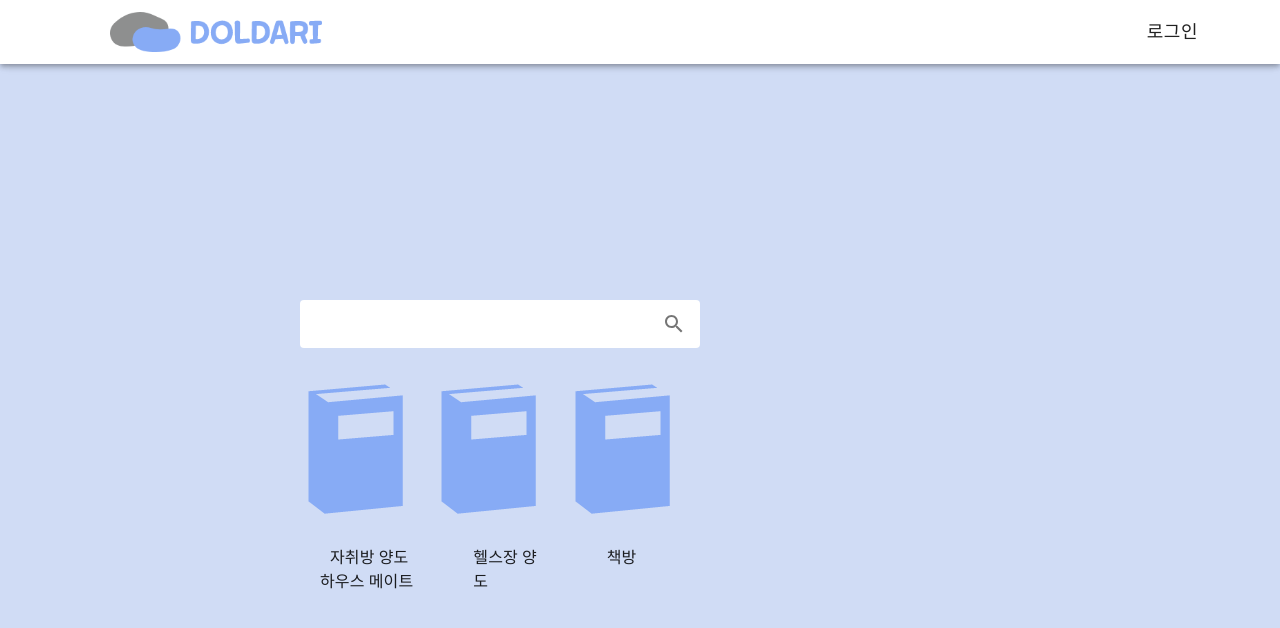
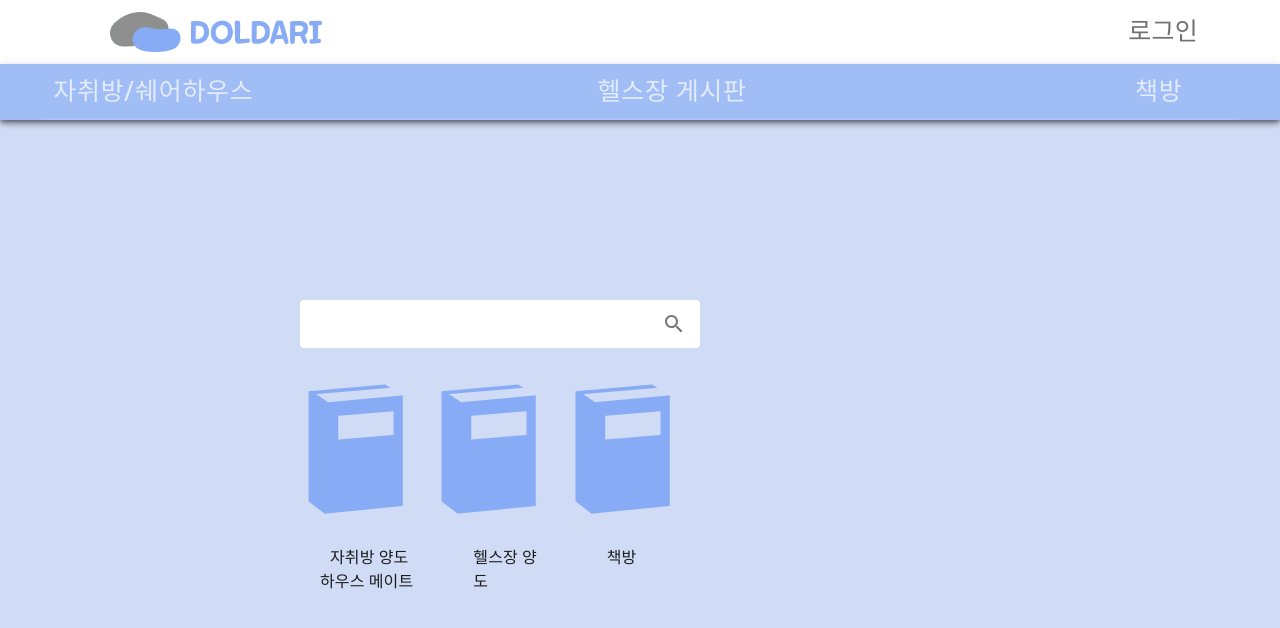
Before and after one commit to DOLDARIofficial/doldari, a React (Create React App) app in the folder client/web/: page / in a window 1280 px wide. Shown: the top 628 px of the page. Built offline with nearby package versions, Linux system fonts and the light colour scheme; what axios-hooks would draw is missing.

Commit message:
appbar 수정

```diff
--- a/client/web/package.json
+++ b/client/web/package.json
@@ -19,6 +19,7 @@
 		"react-moment": "1.0.0",
 		"react-router-dom": "^5.2.0",
 		"react-scripts": "4.0.0",
+		"react-wordcloud": "1.2.7",
 		"semantic-ui-react": "2.0.1",
 		"typescript": "4.0.5",
 		"web-vitals": "^0.2.4"
--- a/client/web/src/App.tsx
+++ b/client/web/src/App.tsx
@@ -4,7 +4,7 @@ import CssBaseline from '@material-ui/core/CssBaseline';
 // pages
 import { makeStyles, createMuiTheme, ThemeProvider } from '@material-ui/core';
 import {
-  BrowserRouter, Route, Switch,
+  BrowserRouter, Route, Switch, withRouter,
 } from 'react-router-dom';
 import Roompage from './pages/rooms/Roompage';
 import Mainpage from './pages/main/Mainpage';
@@ -51,6 +51,7 @@ const theme = createMuiTheme({
 
 function App(): JSX.Element {
   const classes = useStyles();
+
   return (
     <ThemeProvider theme={theme}>
       <div className={classes.content}>
@@ -76,4 +77,4 @@ function App(): JSX.Element {
   );
 }
 
-export default App;
+export default withRouter(App);
--- a/client/web/src/index.tsx
+++ b/client/web/src/index.tsx
@@ -5,7 +5,7 @@ import { createBrowserHistory } from 'history';
 import { Router, Route } from 'react-router-dom';
 import { configure } from 'axios-hooks';
 import App from './App';
-import axios from './utils/axios';
+import axios from './util/axios';
 
 const history: any = createBrowserHistory();
 configure({ axios });
--- a/client/web/src/organisms/shared/Appbar.tsx
+++ b/client/web/src/organisms/shared/Appbar.tsx
@@ -1,7 +1,7 @@
 import React from 'react';
 import { makeStyles } from '@material-ui/core/styles';
 import AppBar from '@material-ui/core/AppBar';
-import { Grid } from '@material-ui/core';
+import { Grid, Typography } from '@material-ui/core';
 import Toolbar from '@material-ui/core/Toolbar';
 import Button from '@material-ui/core/Button';
 import IconButton from '@material-ui/core/IconButton';
@@ -41,13 +41,18 @@ const useStyles = makeStyles((theme) => ({
     fontSize: 18,
   },
 }));
-interface AppbarState {
-  state?: boolean;
-}
-export default function Appbar(data: AppbarState): JSX.Element {
-  const { state } = data;
+
+export default function Appbar(): JSX.Element {
+  const [state, setState] = React.useState(false);
   const classes = useStyles();
 
+  React.useEffect(() => {
+    if (window.location.href === 'http://localhost:3002/') {
+      setState(false);
+    } else {
+      setState(true);
+    }
+  }, []);
   return (
     <div>
       <AppBar position="fixed" className={classes.root}>
@@ -62,7 +67,11 @@ export default function Appbar(data: AppbarState): JSX.Element {
           </Grid>
           <Grid container className={classes.login}>
             <Grid item>
-              <Button component={Link} to="/login" className={classes.loginText}>로그인</Button>
+              <Button component={Link} to="/login" className={classes.loginText}>
+                <Typography style={{ color: '#707070', fontSize: 25 }}>
+                  로그인
+                </Typography>
+              </Button>
             </Grid>
           </Grid>
         </Toolbar>
--- a/client/web/src/organisms/shared/Tabbar.tsx
+++ b/client/web/src/organisms/shared/Tabbar.tsx
@@ -51,6 +51,12 @@ const useStyles = makeStyles((theme) => ({
     alignItems: 'center',
 
   },
+  tab: {
+    fontSize: 25,
+    color: '#FFFF',
+    mefinLeft: 100,
+  },
+
 }));
 
 export default function Tabbar(): JSX.Element {
@@ -65,9 +71,15 @@ export default function Tabbar(): JSX.Element {
     <div className={classes.root}>
       <AppBar position="static" className={classes.root}>
         <Tabs value={value} onChange={handleChange} aria-label="simple tabs example">
-          <Tab label="자취방/쉐어하우스" component={Link} to="/rooms" {...a11yProps(0)} />
-          <Tab label="헬스장 게시판" component={Link} to="/health_management" {...a11yProps(1)} />
-          <Tab label="책방" component={Link} to="/books" {...a11yProps(2)} />
+          <div style={{ justifyContent: 'space' }}>
+            <Tab label="자취방/쉐어하우스" component={Link} to="/rooms" {...a11yProps(0)} className={classes.tab} />
+            <Tab disabled />
+            <Tab disabled />
+            <Tab label="헬스장 게시판" component={Link} to="/health_management" {...a11yProps(1)} className={classes.tab} />
+            <Tab disabled />
+            <Tab disabled />
+            <Tab label="책방" component={Link} to="/books" {...a11yProps(2)} className={classes.tab} />
+          </div>
         </Tabs>
       </AppBar>
 
--- a/client/web/src/pages/main/Mainpage.tsx
+++ b/client/web/src/pages/main/Mainpage.tsx
@@ -9,16 +9,15 @@ export default function Mainpage(): JSX.Element {
   //   { url: '/test', method: 'get' }, { manual: true },
   // );
   return (
-    <div>
+    <div style={{ width: '100%' }}>
       <Appbar />
       <div style={{
         padding: 300, display: 'flex', justifyContent: 'left',
       }}
       >
         <SearchInput />
-        <div>
-          <WordCloud />
-        </div>
+        <WordCloud />
+
       </div>
     </div>
   );
--- a/client/web/src/pages/shared/DetailPage.tsx
+++ b/client/web/src/pages/shared/DetailPage.tsx
@@ -3,10 +3,9 @@ import SharedPage from '../../organisms/shared/SharedPage';
 import Appbar from '../../organisms/shared/Appbar';
 
 export default function DetailPage(): JSX.Element {
-  const state = true;
   return (
     <div>
-      <Appbar state={state} />
+      <Appbar />
       <div style={{
         paddingTop: 200, display: 'flex', justifyContent: 'center',
       }}
--- a/client/web/src/utils/axios.ts
+++ /dev/null
@@ -1,8 +0,0 @@
-import axios from 'axios';
-
-const axiosInstance = axios.create({
-  baseURL: 'http://localhost:3000',
-  withCredentials: false,
-});
-
-export default axiosInstance;
```
Also changed, not shown: client/web/src/util/useHistoryState.js (added, +47 -0 lines), client/web/.eslintrc.js, 1 other file (tests, documents, lock files or other folders).
